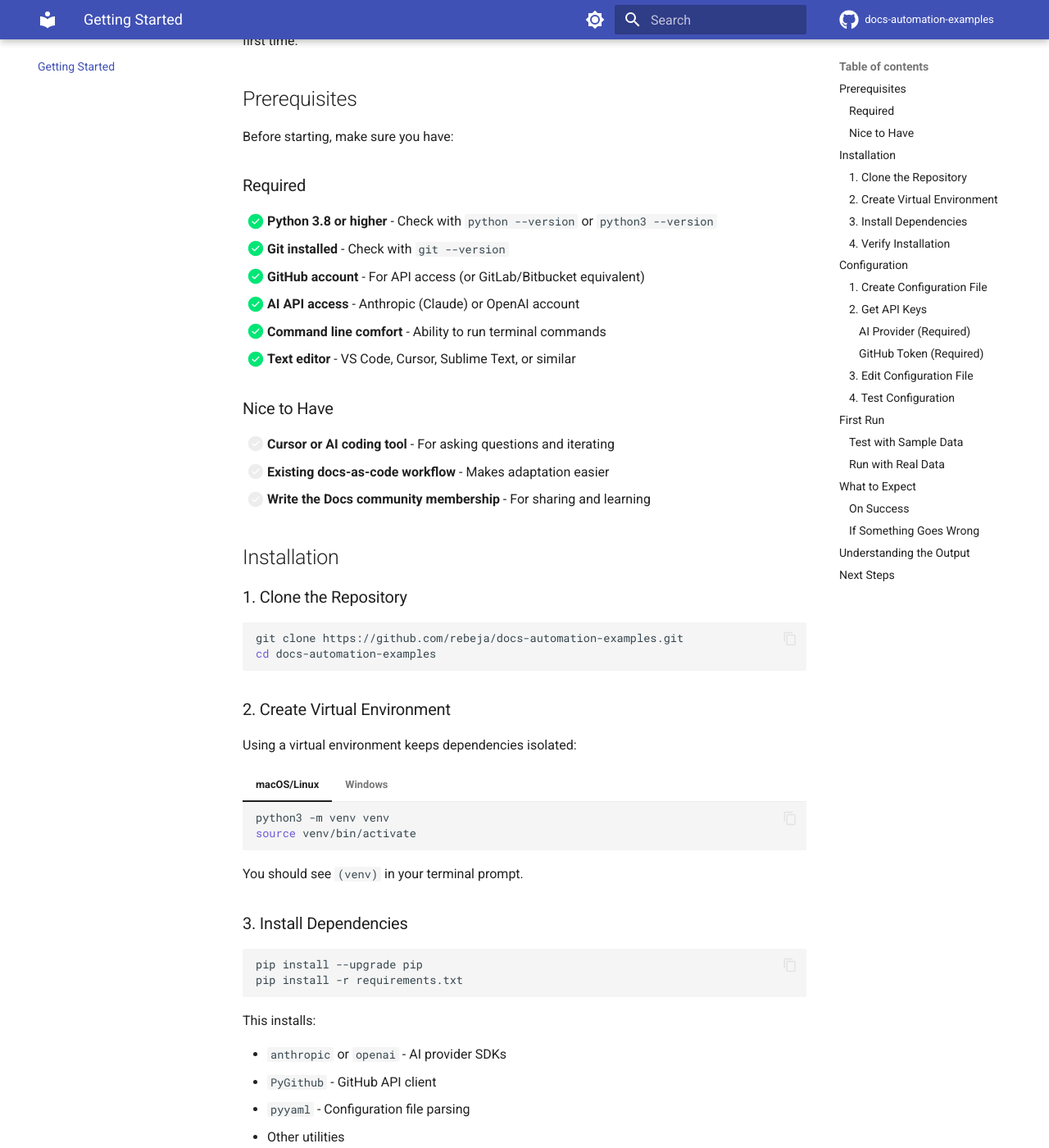
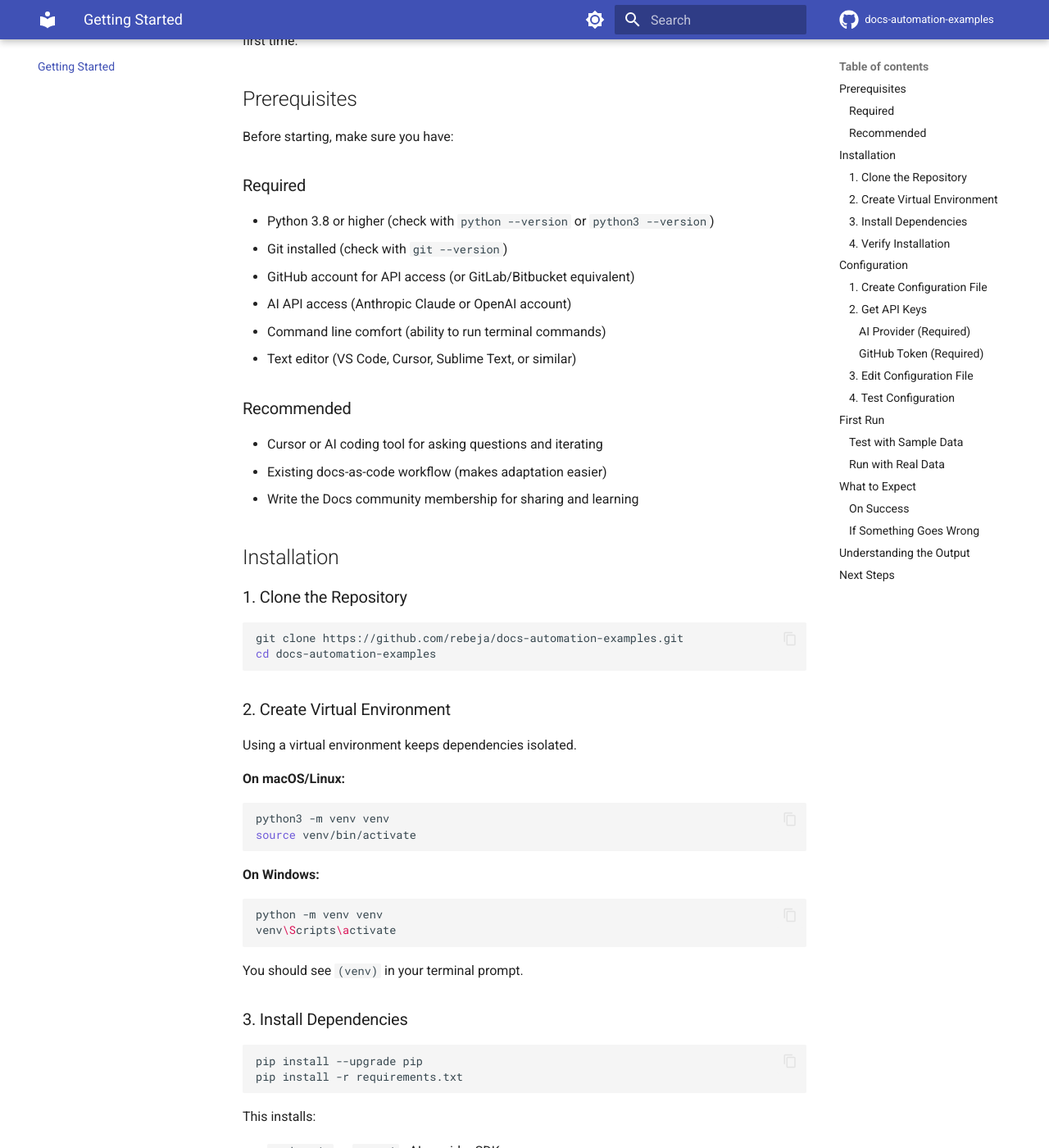
Before and after one commit to rebeja/docs-automation-examples, an MkDocs documentation site: the page built from docs/getting-started.md, in a window 1280 px wide and 1400 px high, scrolled down 216 px. Shown: the whole window at 82% size. Built offline with MkDocs 1.6.1 and Material for MkDocs 9.7.7, drawn with Linux system fonts in a browser that asks for light colours; comment, search, counter and statistics services are not loaded; some of the changed text lies outside the part shown.

Commit message:
Rewrite getting started guide to match professional writing style
- Remove all emoji usage from text and examples
- Convert MkDocs admonition blocks to standard markdown
- Convert tabbed content to clear platform-specific headers
- Remove call-to-action button at the end
- Simplify checklist formatting from checkbox to bullet points
- Change 'you're ready!' to 'the setup is complete'
- Change 'Nice to Have' to 'Recommended'
- Simplify review checklist (remove checkmarks)
- Remove enthusiasm and make tone more professional

````diff
--- a/docs/getting-started.md
+++ b/docs/getting-started.md
@@ -8,18 +8,18 @@ Before starting, make sure you have:
 
 ### Required
 
-- [x] **Python 3.8 or higher** - Check with `python --version` or `python3 --version`
-- [x] **Git installed** - Check with `git --version`
-- [x] **GitHub account** - For API access (or GitLab/Bitbucket equivalent)
-- [x] **AI API access** - Anthropic (Claude) or OpenAI account
-- [x] **Command line comfort** - Ability to run terminal commands
-- [x] **Text editor** - VS Code, Cursor, Sublime Text, or similar
+- Python 3.8 or higher (check with `python --version` or `python3 --version`)
+- Git installed (check with `git --version`)
+- GitHub account for API access (or GitLab/Bitbucket equivalent)
+- AI API access (Anthropic Claude or OpenAI account)
+- Command line comfort (ability to run terminal commands)
+- Text editor (VS Code, Cursor, Sublime Text, or similar)
 
-### Nice to Have
+### Recommended
 
-- [ ] **Cursor or AI coding tool** - For asking questions and iterating
-- [ ] **Existing docs-as-code workflow** - Makes adaptation easier
-- [ ] **Write the Docs community membership** - For sharing and learning
+- Cursor or AI coding tool for asking questions and iterating
+- Existing docs-as-code workflow (makes adaptation easier)
+- Write the Docs community membership for sharing and learning
 
 ## Installation
 
@@ -32,19 +32,21 @@ cd docs-automation-examples
 
 ### 2. Create Virtual Environment
 
-Using a virtual environment keeps dependencies isolated:
+Using a virtual environment keeps dependencies isolated.
 
-=== "macOS/Linux"
-    ```bash
-    python3 -m venv venv
-    source venv/bin/activate
-    ```
+**On macOS/Linux:**
 
-=== "Windows"
-    ```bash
-    python -m venv venv
-    venv\Scripts\activate
-    ```
+```bash
+python3 -m venv venv
+source venv/bin/activate
+```
+
+**On Windows:**
+
+```bash
+python -m venv venv
+venv\Scripts\activate
+```
 
 You should see `(venv)` in your terminal prompt.
 
@@ -89,7 +90,7 @@ You'll need two types of API keys:
 
 #### AI Provider (Required)
 
-Choose **either** Anthropic or OpenAI:
+Choose either Anthropic or OpenAI.
 
 **Option A: Anthropic (Claude)**
 
@@ -220,39 +221,39 @@ The generated `release_notes.md` looks like:
 **Date:** 2024-01-20
 **Period:** Since 2024-01-01
 
-## 🎉 New Features
+## New Features
 
 - Add user authentication feature ([abc123](link))
 
-## ✨ Enhancements
+## Enhancements
 
 - Improve search performance by 50% ([def456](link))
 
-## 🐛 Bug Fixes
+## Bug Fixes
 
 - Fix memory leak in parser ([ghi789](link))
 
-## 📝 Documentation
+## Documentation
 
 - Update API documentation ([jkl012](link))
 ```
 
-**This is a draft** - Always review before publishing:
+**This is a draft.** Always review before publishing:
 
-- ✓ Check categorization accuracy
-- ✓ Add context for major changes
-- ✓ Remove internal-only items that slipped through
-- ✓ Adjust wording for your audience
-- ✓ Add links to related documentation
+- Check categorization accuracy
+- Add context for major changes
+- Remove internal-only items that slipped through
+- Adjust wording for your audience
+- Add links to related documentation
 
 ## Next Steps
 
 Now that you have the basics working:
 
-1. **[Document your process](tutorial/step-2-document-process.md)** - Write down your manual release notes workflow
-2. **[Iterate on prompts](tutorial/step-5-iterate-prompts.md)** - Refine categorization for your needs
-3. **[Explore examples](examples/prompt-evolution.md)** - See how others refined their prompts
+1. [Document your process](tutorial/step-2-document-process.md) - Write down your manual release notes workflow
+2. [Iterate on prompts](tutorial/step-5-iterate-prompts.md) - Refine categorization for your needs
+3. [Explore examples](examples/prompt-evolution.md) - See how others refined their prompts
 
 ---
 
-**Ready to customize?** [Start the Tutorial →](tutorial/index.md){ .md-button .md-button--primary }
+[Start the Tutorial](tutorial/index.md)
````
Also changed, not shown: other parts of docs/getting-started.md (+6 -7 lines).
